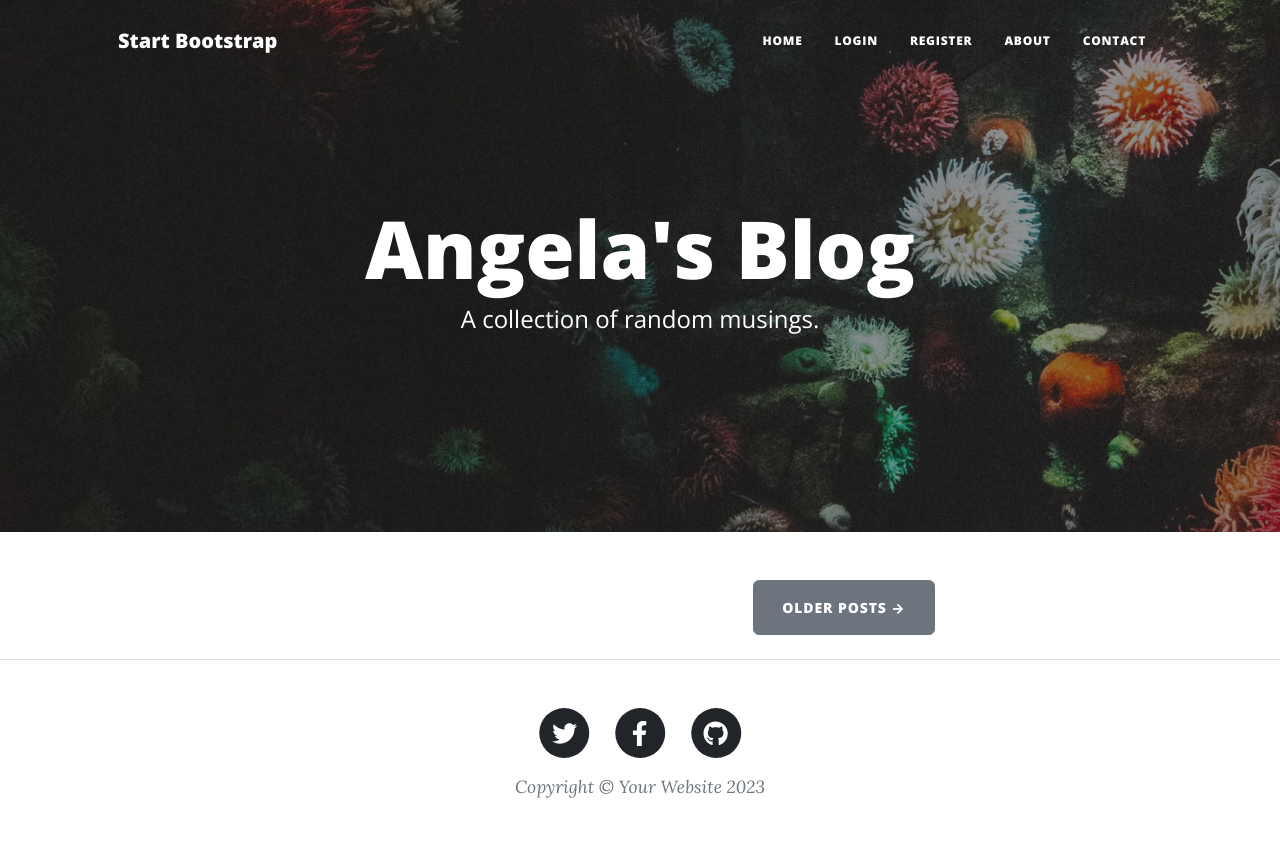
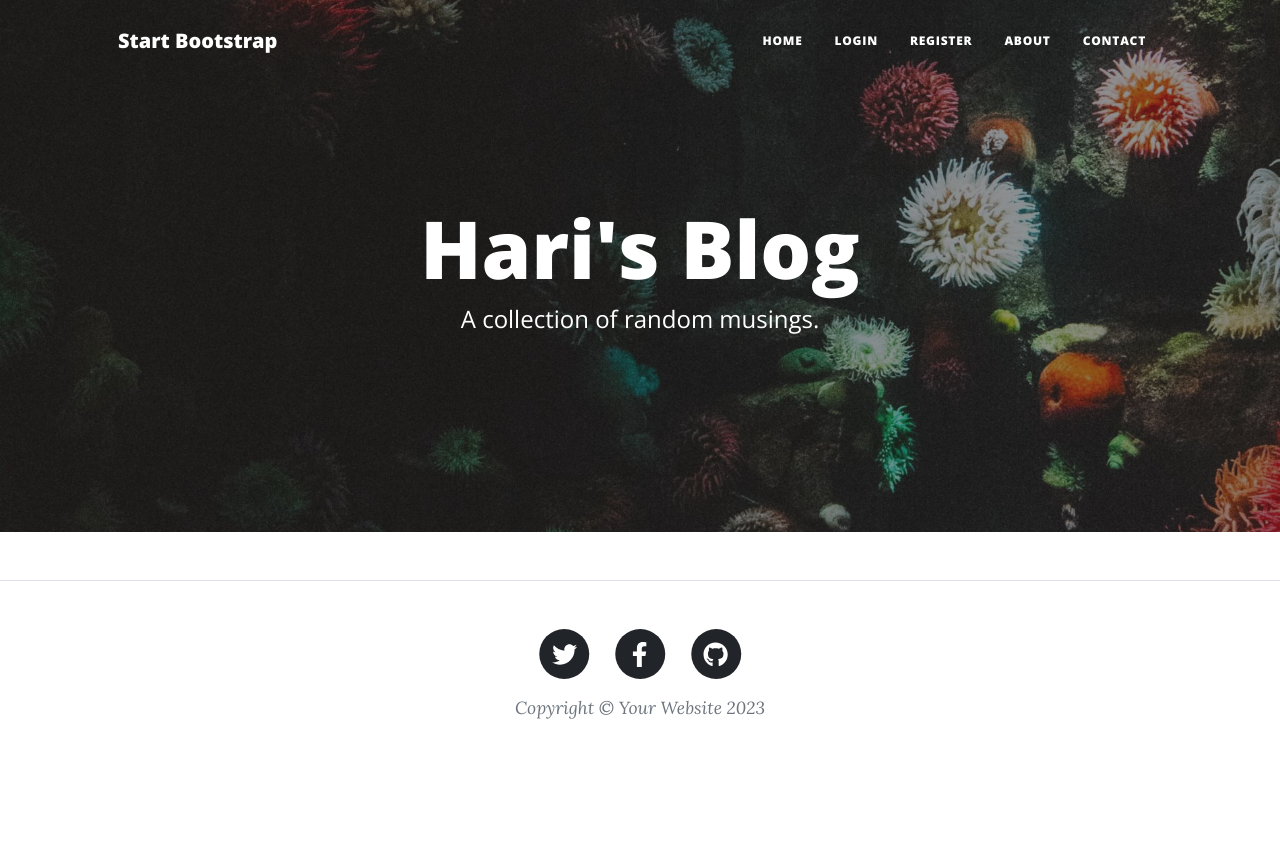
Before and after one commit to HarryLesnar24/Python-Projects, a Flask app: page / in a window 1280 px wide. After the commit the page ends 719 px from the top, so only its background shows below. Run offline with Flask 3, Linux system fonts and the light colour scheme; data that the repository does not hold is empty; some libraries are stand-ins or nearby versions.

Commit message:
Change Default Value Pre Exist

```diff
--- a/templates/index.html
+++ b/templates/index.html
@@ -9,7 +9,7 @@
     <div class="row gx-4 gx-lg-5 justify-content-center">
       <div class="col-md-10 col-lg-8 col-xl-7">
         <div class="site-heading">
-          <h1>Angela's Blog</h1>
+          <h1>Hari's Blog</h1>
           <span class="subheading">A collection of random musings.</span>
         </div>
       </div>
@@ -55,9 +55,6 @@
       {% endif %}
 
       <!-- Pager-->
-      <div class="d-flex justify-content-end mb-4">
-        <a class="btn btn-secondary text-uppercase" href="#!">Older Posts →</a>
-      </div>
     </div>
   </div>
 </div>
```
